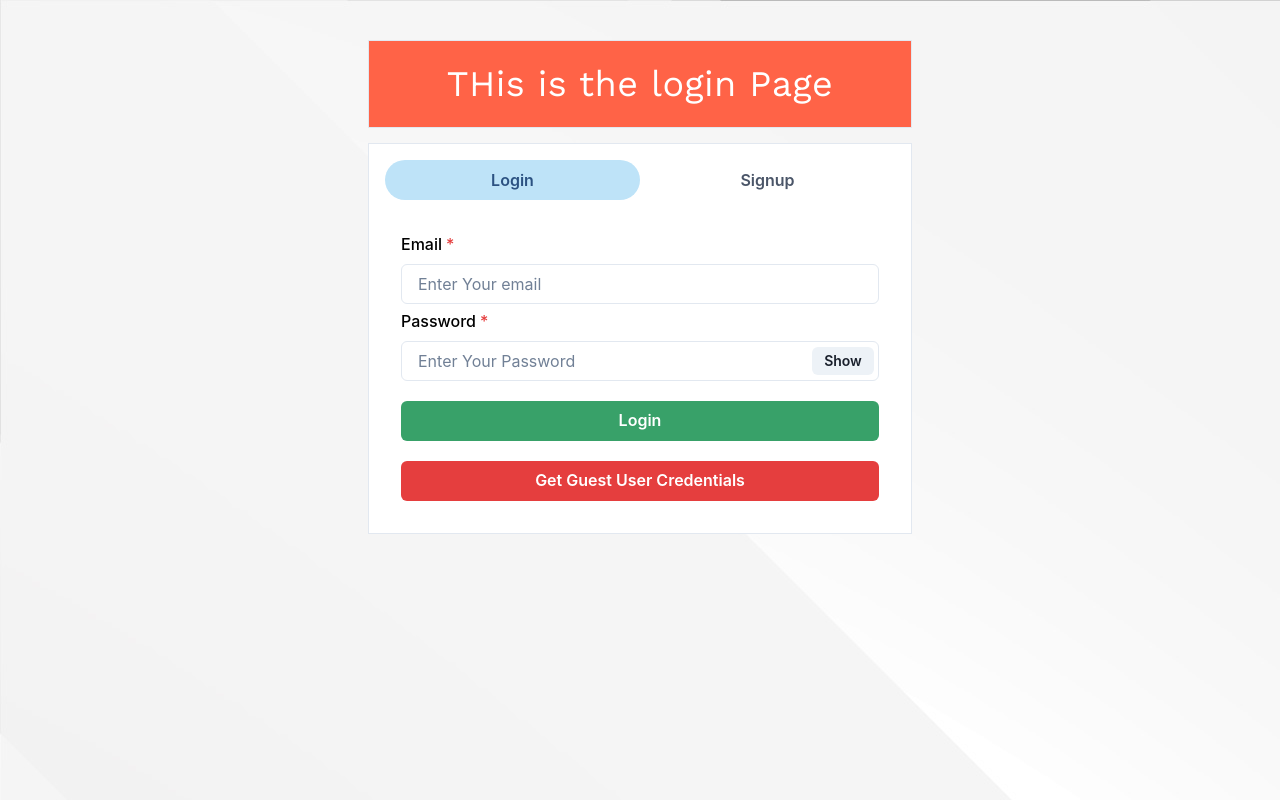
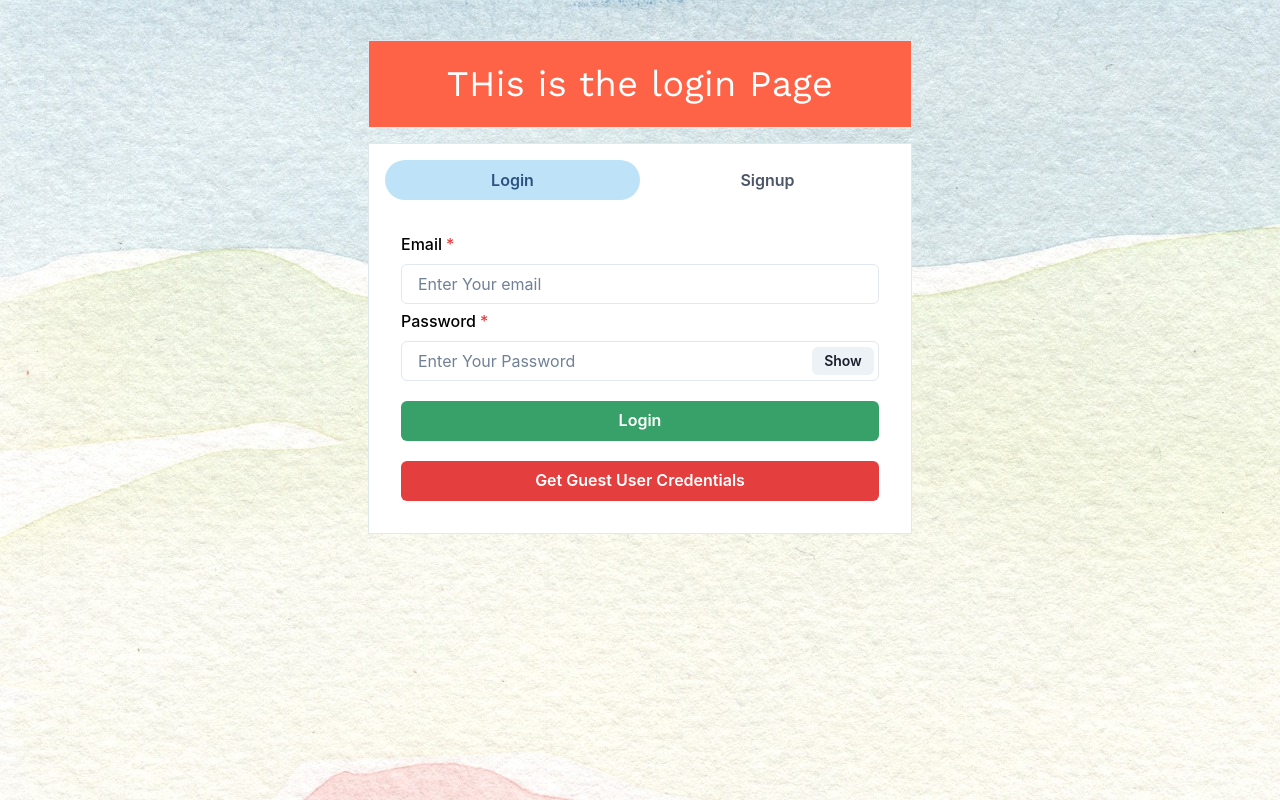
Before and after one commit to Vishesh3569/Chat-Application, a React (Create React App) app in the folder frontend/: page / in a window 1280 px wide. Built offline with nearby package versions, Linux system fonts and the light colour scheme.

Commit message:
Update Background Image

```diff
--- a/frontend/src/App.css
+++ b/frontend/src/App.css
@@ -2,7 +2,7 @@
 .App{
  min-height: 100vh;
  display: flex;
- background-image : url("./background.jpg");
+ background-image : url("./bg2.jpg");
 
 
 };
```
